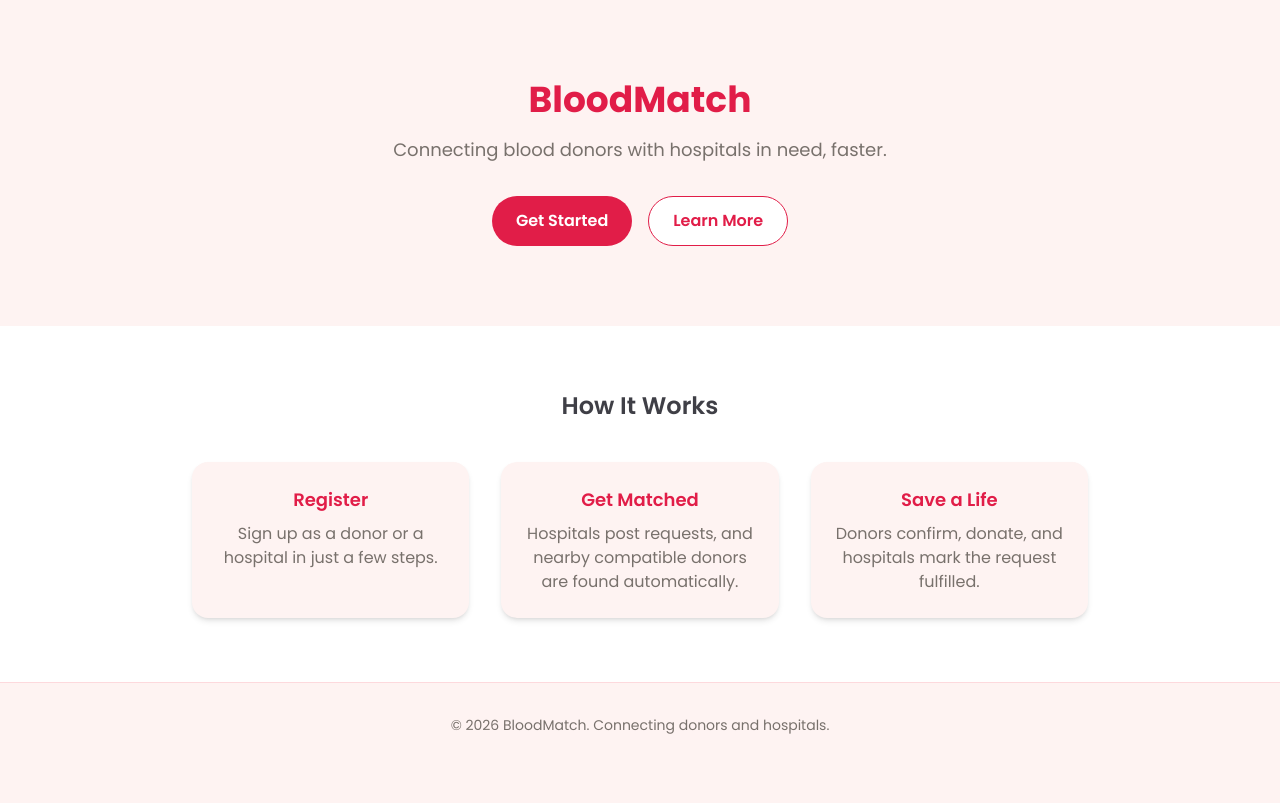
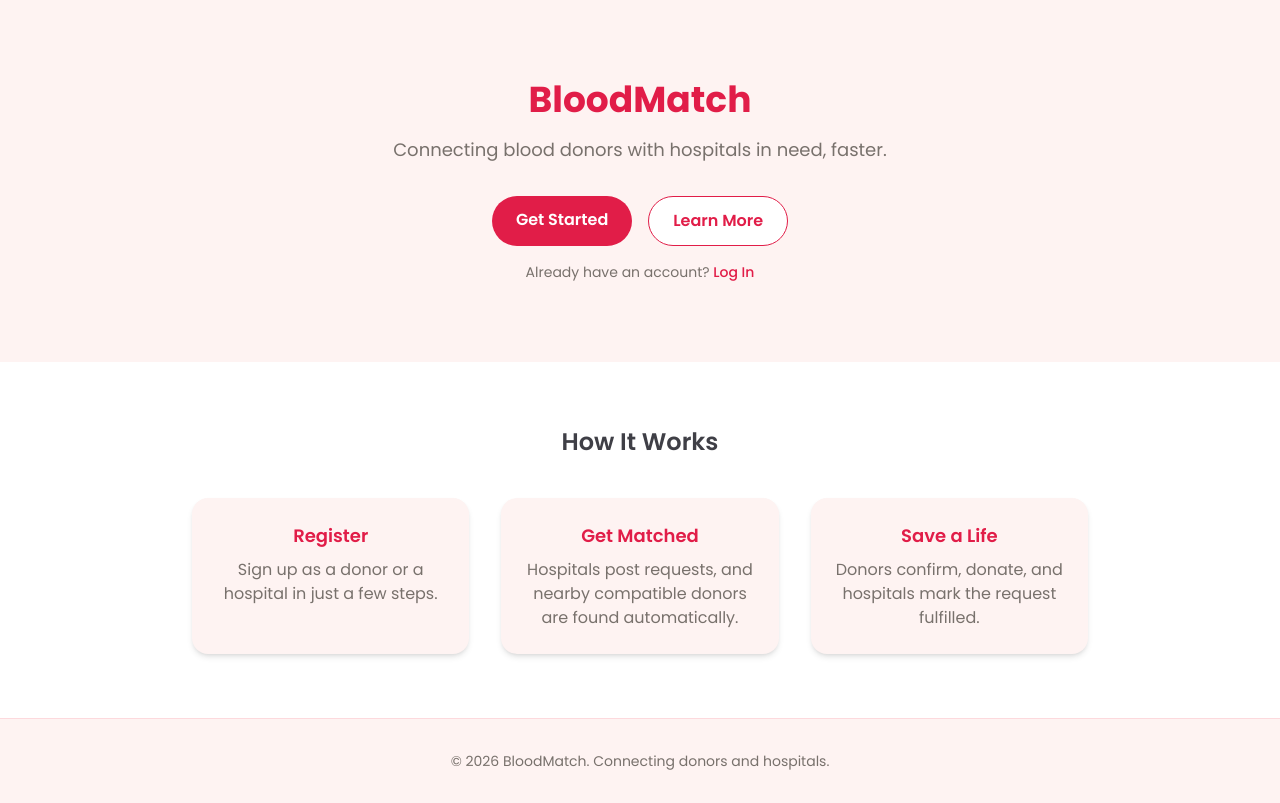
Before and after one commit to favourkendi-dev/bloodmatch-frontend, a React (Vite) app: page / in a window 1280 px wide. Built offline with nearby package versions, Linux system fonts and the light colour scheme.

Commit message:
Link Hero buttons to Register/Login and add scrollto and HowItWorks

```diff
--- a/src/components/landing/Hero.jsx
+++ b/src/components/landing/Hero.jsx
@@ -1,4 +1,10 @@
+import { Link } from 'react-router-dom'
+
 function Hero() {
+  const scrollToHowItWorks = () => {
+    document.getElementById('how-it-works')?.scrollIntoView({ behavior: 'smooth' })
+  }
+
   return (
     <section className="flex flex-col items-center text-center px-6 py-20 bg-background">
       <h1 className="text-4xl font-bold text-primary mb-4">
@@ -7,14 +13,27 @@ function Hero() {
       <p className="text-lg text-text-muted max-w-xl mb-8">
         Connecting blood donors with hospitals in need, faster.
       </p>
-      <div className="flex gap-4">
-        <button className="bg-primary hover:bg-primary-hover text-white font-semibold px-6 py-3 rounded-full transition">
+      <div className="flex gap-4 mb-4">
+        <Link
+          to="/register"
+          className="bg-primary hover:bg-primary-hover text-white font-semibold px-6 py-3 rounded-full transition"
+        >
           Get Started
-        </button>
-        <button className="bg-white text-primary border border-primary font-semibold px-6 py-3 rounded-full transition">
+        </Link>
+        <button
+          type="button"
+          onClick={scrollToHowItWorks}
+          className="bg-white text-primary border border-primary font-semibold px-6 py-3 rounded-full transition"
+        >
           Learn More
         </button>
       </div>
+      <p className="text-text-muted text-sm">
+        Already have an account?{' '}
+        <Link to="/login" className="text-primary font-medium hover:underline">
+          Log In
+        </Link>
+      </p>
     </section>
   )
 }
--- a/src/components/landing/HowItWorks.jsx
+++ b/src/components/landing/HowItWorks.jsx
@@ -13,9 +13,8 @@ function HowItWorks() {
       description: 'Donors confirm, donate, and hospitals mark the request fulfilled.',
     },
   ]
-
   return (
-    <section className="px-6 py-16 bg-white">
+    <section id="how-it-works" className="px-6 py-16 bg-white">
       <h2 className="text-2xl font-semibold text-text text-center mb-10">
         How It Works
       </h2>
@@ -35,5 +34,4 @@ function HowItWorks() {
     </section>
   )
 }
-
 export default HowItWorks
```
